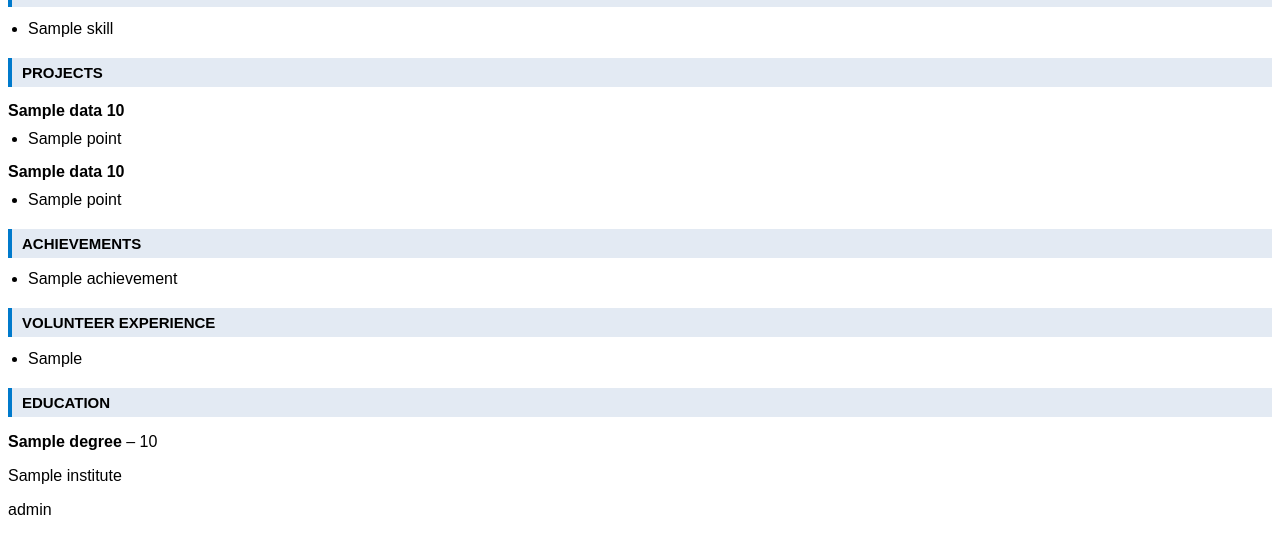
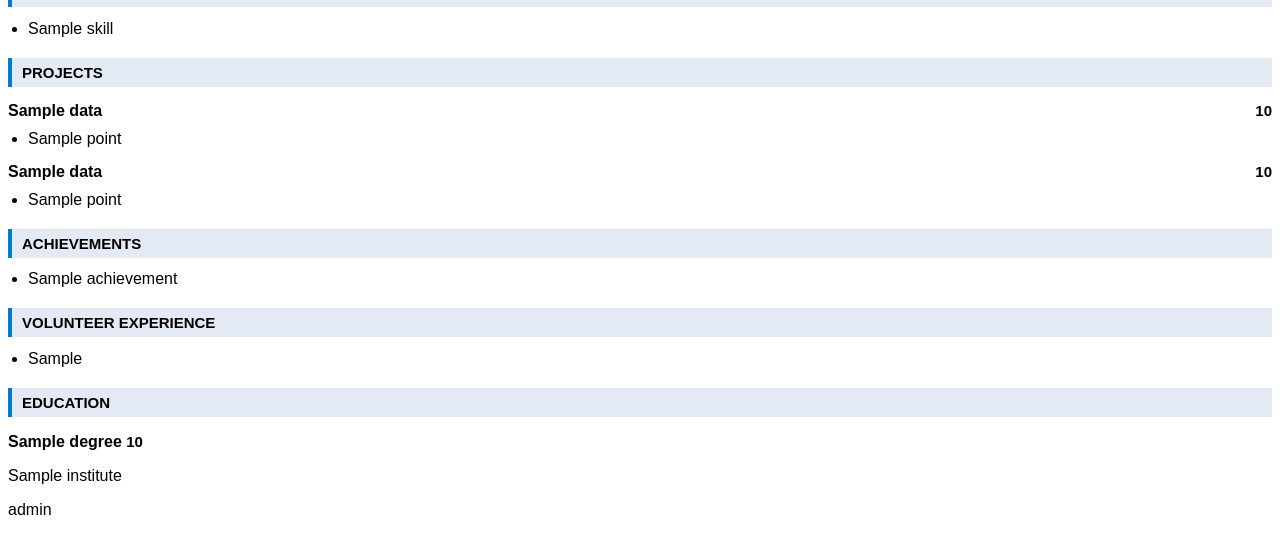
Before and after one commit to dhanush-ts/Resume-Server, a Flask app: template templates/template.html in a window 1280 px wide. Shown: the part 249-785 px from the top of the page. Run offline with Flask 3, Linux system fonts and the light colour scheme; the template is opened without the code that fills it: most values are stand-ins (such as "Sample title", 1, 10 or a date in 2020).

Commit message:
until git download

```diff
--- a/templates/template.html
+++ b/templates/template.html
@@ -81,6 +81,8 @@
     }
 
     .project-header {
+      display: flex;
+      justify-content: space-between;
       font-weight: bold;
       margin-top: 15px;
     }
@@ -88,7 +90,9 @@
     .duration {
       font-size: 15px;
       font-weight: bold;
+      text-align: right;
     }
+
   </style>
 </head>
 <body>
@@ -126,7 +130,7 @@
     <div class="project">
       <div class="project-header">
         <span>{{ data.project1_title }}</span>
-        <span>{{ data.project1_duration }}</span>
+        <span class="duration">{{ data.project1_duration }}</span>
       </div>
       <ul>
         {% for point in data.project1_points %}
@@ -138,7 +142,7 @@
     <div class="project">
       <div class="project-header">
         <span>{{ data.project2_title }}</span>
-        <span>{{ data.project2_duration }}</span>
+        <span class="duration">{{ data.project2_duration }}</span>
       </div>
       <ul>
         {% for point in data.project2_points %}
@@ -162,7 +166,7 @@
     </ul>
 
     <h2 class="section-title">EDUCATION</h2>
-    <p><strong>{{ data.education.degree }}</strong> – {{ data.education.duration }}</p>
+    <p><strong>{{ data.education.degree }}</strong> <span class="duration">{{ data.education.duration }}</span></p>
     <p>{{ data.education.institute }}</p>
     <p>{{ data.education.roles }}</p>
   </div>
```
